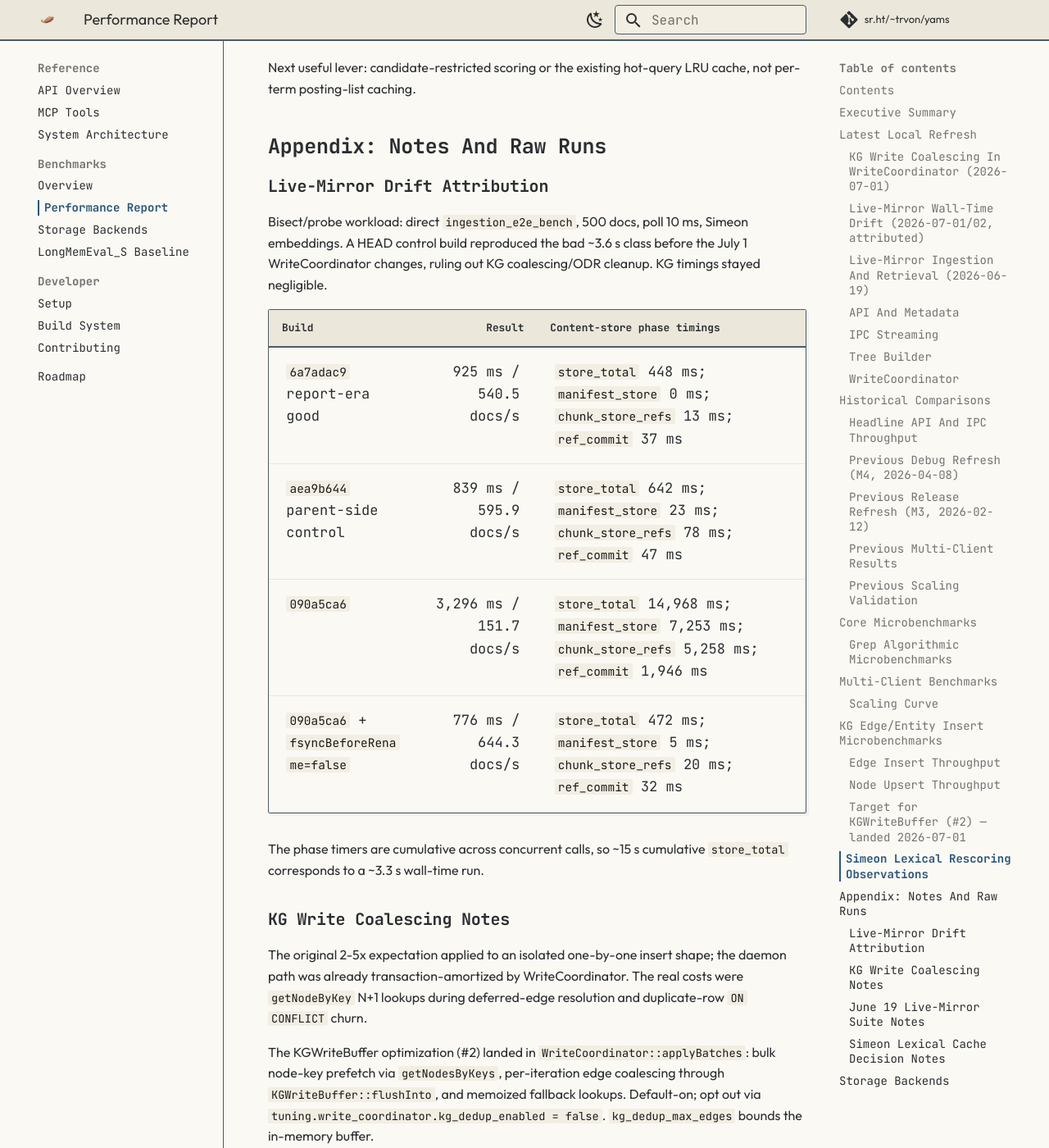
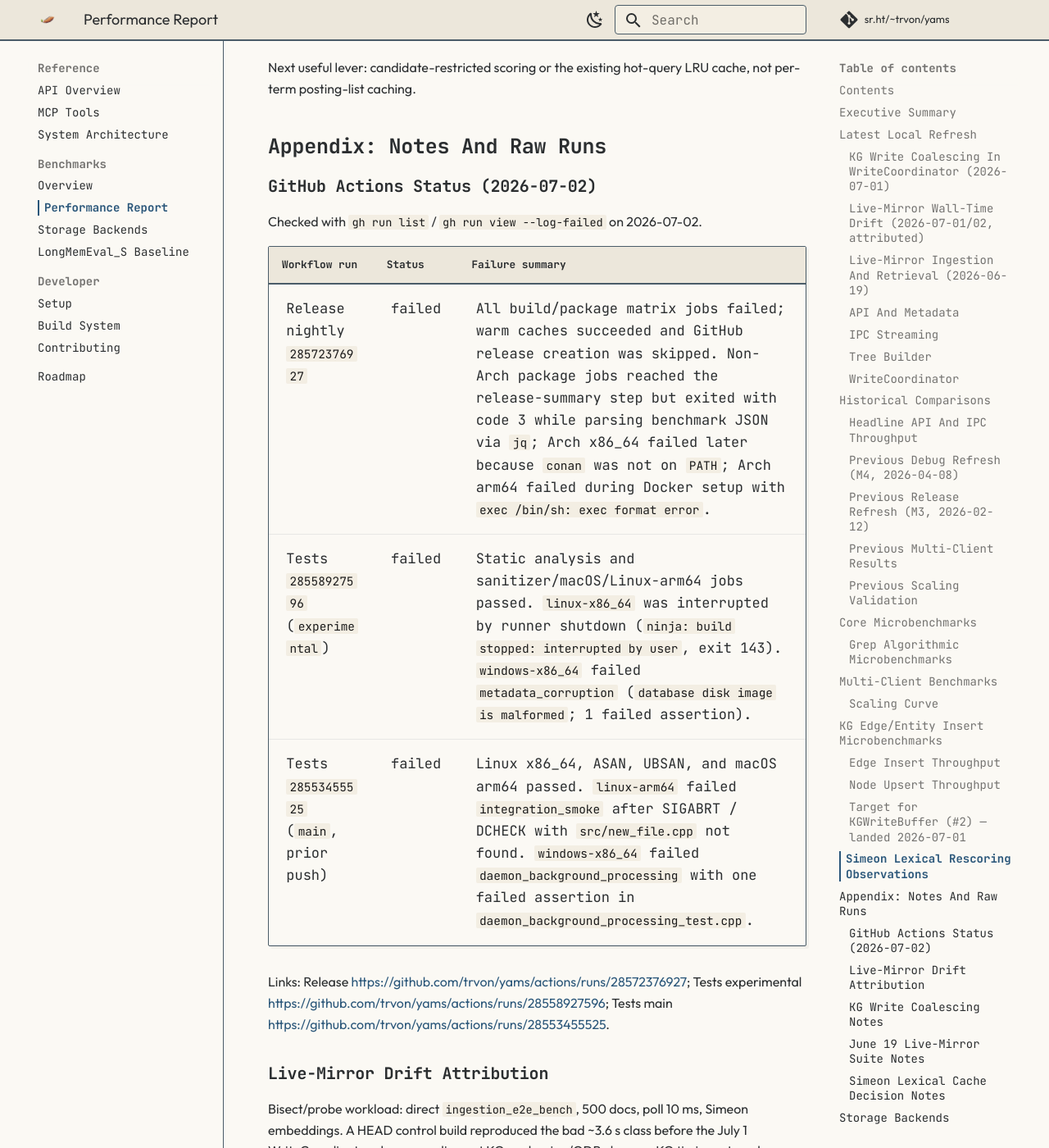
Before and after one commit to trvon/yams, an MkDocs documentation site: the page built from docs/benchmarks/performance_report.md, in a window 1280 px wide and 1400 px high, scrolled down 14487 px. Shown: the whole window at 82% size. Built offline with MkDocs 1.6.1 and Material for MkDocs 9.7.7, drawn with Linux system fonts in a browser that asks for light colours.

Commit message:
fix(ci): stablize ci

```diff
--- a/docs/benchmarks/performance_report.md
+++ b/docs/benchmarks/performance_report.md
@@ -276,6 +276,20 @@ per-term posting-list caching.
 
 ## Appendix: Notes And Raw Runs
 
+### GitHub Actions Status (2026-07-02)
+
+Checked with `gh run list` / `gh run view --log-failed` on 2026-07-02.
+
+| Workflow run | Status | Failure summary |
+|---|---|---|
+| Release nightly `28572376927` | failed | All build/package matrix jobs failed; warm caches succeeded and GitHub release creation was skipped. Non-Arch package jobs reached the release-summary step but exited with code 3 while parsing benchmark JSON via `jq`; Arch x86_64 failed later because `conan` was not on `PATH`; Arch arm64 failed during Docker setup with `exec /bin/sh: exec format error`. |
+| Tests `28558927596` (`experimental`) | failed | Static analysis and sanitizer/macOS/Linux-arm64 jobs passed. `linux-x86_64` was interrupted by runner shutdown (`ninja: build stopped: interrupted by user`, exit 143). `windows-x86_64` failed `metadata_corruption` (`database disk image is malformed`; 1 failed assertion). |
+| Tests `28553455525` (`main`, prior push) | failed | Linux x86_64, ASAN, UBSAN, and macOS arm64 passed. `linux-arm64` failed `integration_smoke` after SIGABRT / DCHECK with `src/new_file.cpp` not found. `windows-x86_64` failed `daemon_background_processing` with one failed assertion in `daemon_background_processing_test.cpp`. |
+
+Links: Release <https://github.com/trvon/yams/actions/runs/28572376927>; Tests
+experimental <https://github.com/trvon/yams/actions/runs/28558927596>; Tests main
+<https://github.com/trvon/yams/actions/runs/28553455525>.
+
 ### Live-Mirror Drift Attribution
 
 Bisect/probe workload: direct `ingestion_e2e_bench`, 500 docs, poll 10 ms, Simeon
```
Also changed, not shown: docs/ci/local-act.md (added, +116 -0 lines), 13 other files.
